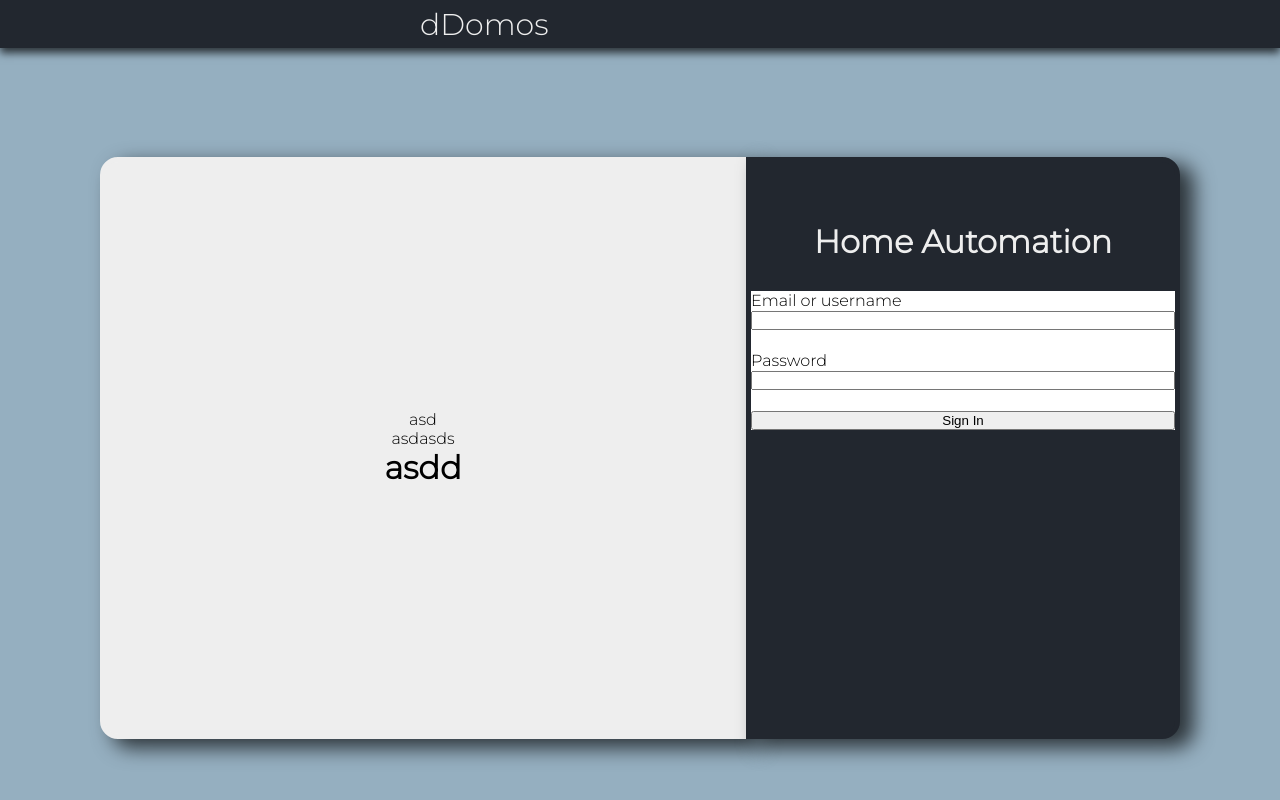
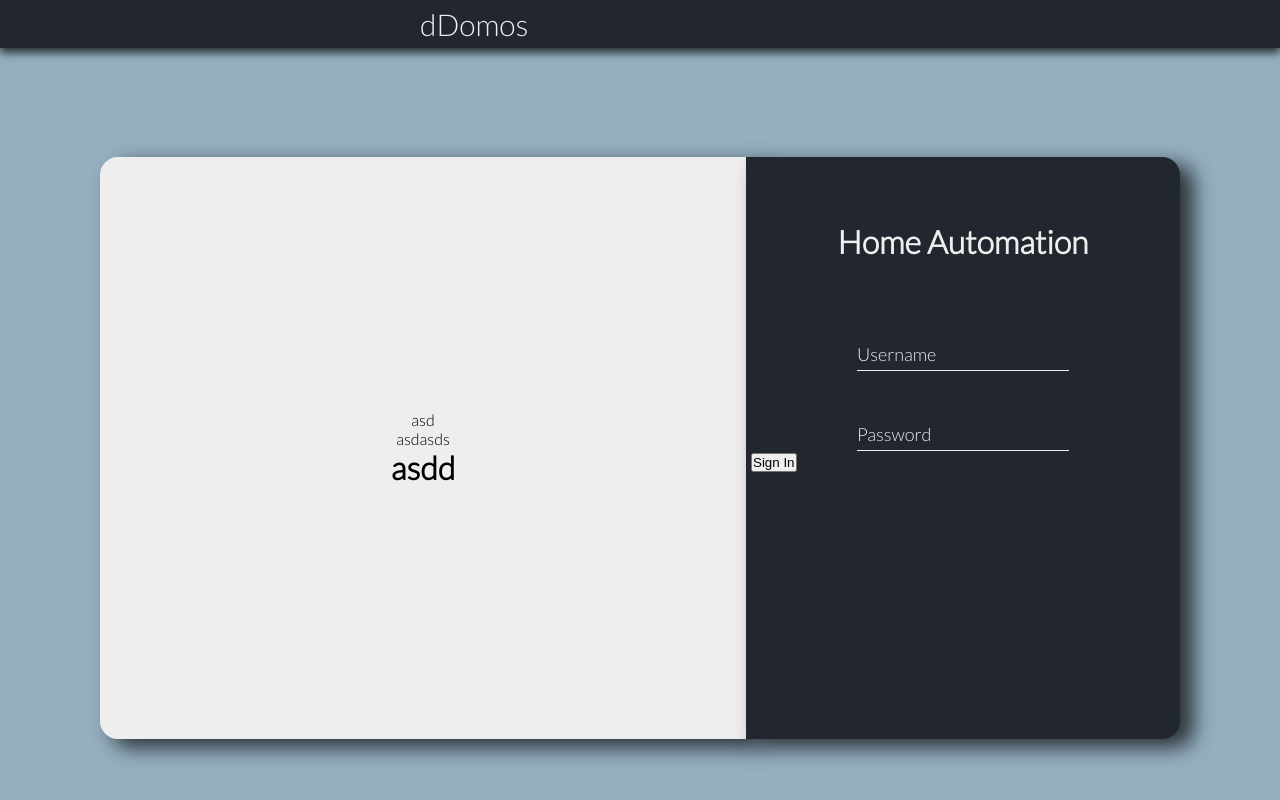
Before and after one commit to jetonn/dDomos, a plain HTML site: page index.html in a window 1280 px wide. Drawn offline with Linux system fonts and the light colour scheme.

Commit message:
added the form to the right hand side of the login container - username and passsword

```diff
--- a/index.html
+++ b/index.html
@@ -7,7 +7,7 @@
 
     <link rel="stylesheet" href="resources/css/basic.css">
     <link rel="stylesheet" href="resources/css/styles.css">
-    <link href="https://fonts.googleapis.com/css2?family=Montserrat:wght@300&display=swap" rel="stylesheet">
+    <link href="https://fonts.googleapis.com/css2?family=Lato:wght@300&family=Montserrat:wght@100;300;700&display=swap" rel="stylesheet">
 
   </head>
   <body>
@@ -28,17 +28,20 @@
 
           <h1 class="right-title">Home Automation</h1>
 
-          <form class="form-container" action="index.html" method="post">
+          <form class="form" action="index.html" method="post">
             <div class="username">
-              <label for="">Email or username</label>
-              <input type="text" name="" value="">
+              <input type="text" name="username" value="" required autocomplete="off">
+              <label for="name" class="label-username"><span class="content-name">Username</span></label>
             </div>
+
             <div class="password">
-              <label for="">Password</label>
-              <input type="password" name="" value="">
+              <input type="password" name="password" value="" required autocomplete="off">
+              <label for="password" class="label-password"><span class="content-name">Password</span></label>
             </div>
-            <button type="button" name="button">Sign In</button>
           </form>
+
+          <button type="button" name="button" class="sign-in-btn">Sign In</button>
+
         </div>
 
       </div>
--- a/resources/css/basic.css
+++ b/resources/css/basic.css
@@ -5,7 +5,7 @@
 }
 
 html {
-  font-family: 'Montserrat', sans-serif;
+  font-family: 'Lato', sans-serif;
 }
 
 html, body {
--- a/resources/css/styles.css
+++ b/resources/css/styles.css
@@ -72,19 +72,79 @@
   box-shadow: 13px 8px 20px 1px rgba(0,0,0,0.7);
 }
 
-.form-container {
-  display: flex;
-  margin-top: 30px;
-  background: white;
-  flex-direction: column;
+
+.form .username, .form .password {
+  width: 50%;
+  position: relative;
+  height: 50px;
+  overflow: hidden;
+
 }
 
-.form-container .username input {
+.form .username input, .form .password input {
   width: 100%;
-  margin-bottom: 1.3rem;
+  height: 100%;
+  padding-top: 20px;
+  padding-left: 1px;
+  border: none;
+  background: #22272F;
+  color: #EEEEEE; /* Change the color of the input text */
+  outline: none;
+  font-size: 15px;
 }
 
-.form-container .password input {
+.form .username label, .form .password label {
+  position: absolute;
+  bottom: 0px;
+  left: 0%;
   width: 100%;
-  margin-bottom: 1.3rem;
+  height: 100%;
+  pointer-events: none;
+  color: #EEEEEE; /* Change the color of the input text */
+  border-bottom: 1px solid #EEEEEE;
+  font-size: 18px;
 }
+
+.form .username label::after, .form .password label::after {
+  content: "";
+  position: absolute;
+  left: 0px;
+  bottom: -1px;
+  height: 100%;
+  width: 100%;
+  border-bottom: 3px solid #EBA915;
+  transform: translateX(-100%);
+
+}
+
+.form .content-name {
+  position: absolute;
+  bottom: 5px;
+  left: 0px;
+  transition: all 0.3s ease;
+}
+
+.form .username input:focus + .label-username .content-name, .form .username input:valid + .label-username .content-name,
+.form .password input:focus + .label-password .content-name, .form .password input:valid + .label-password .content-name{
+  transform: translateY(-150%);
+  font-size: 15px;
+  color: #EBA915;
+}
+
+.form .username input:focus + .label-username::after, .form .username input:valid + .label-username::after,
+.form .password input:focus + .label-password::after, .form .password input:valid + .label-password::after{
+  transform: translateX(0%);
+  transition: transform 0.3s ease;
+}
+
+.form .username {
+  margin-bottom: 30px;
+}
+
+.form {
+  display: flex;
+  flex-direction: column;
+  justify-content: center;
+  align-items: center;
+  margin-top: 60px;
+}
```
